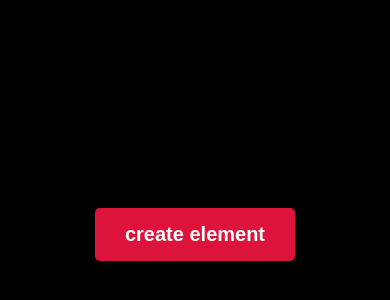
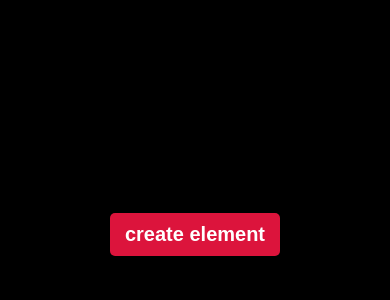
Before and after one commit to Armanalam7790/Javascript-mini-Project, a plain HTML site: page index.html in a window 390 px wide. Shown: the part 188-488 px from the top of the page. Drawn offline with Linux system fonts and the light colour scheme.

Commit message:
first change

```diff
--- a/script.js
+++ b/script.js
@@ -22,7 +22,7 @@
 
 var btn  = document.querySelector("button")
 var main = document.querySelector("main")
-let arr  = ['Arman','Aamir','Abhishek sir','Sudama',"Mohit","Piyush","Sohil","Anshu","MD Ejaj","Parshant",]
+let arr  = ['Arman','Aamir','Abhishek sir','Abhishek sir' ,'Sudama',"Mohit","Piyush","Sohil","Anshu","MD Ejaj","Parshant",]
 
 btn.addEventListener("click", function () {
   var div  =   document.createElement("div")
--- a/style.css
+++ b/style.css
@@ -46,3 +46,28 @@ h1{
     color: antiquewhite;
     white-space: nowrap;
 }
+
+
+@media (max-width:400px) {
+    main{
+    height: 100%;
+    width: 100%;
+
+}
+
+button{
+    padding: 10px 15px;
+    font-weight: 600;
+    font-size: 20px;
+    background: crimson;
+    border: none;
+    cursor: pointer;
+    border-radius:5px ;
+     color: white;
+     position: relative;
+     z-index: 4;
+}
+button:active{
+    scale: 0.95;;
+}
+}
```
